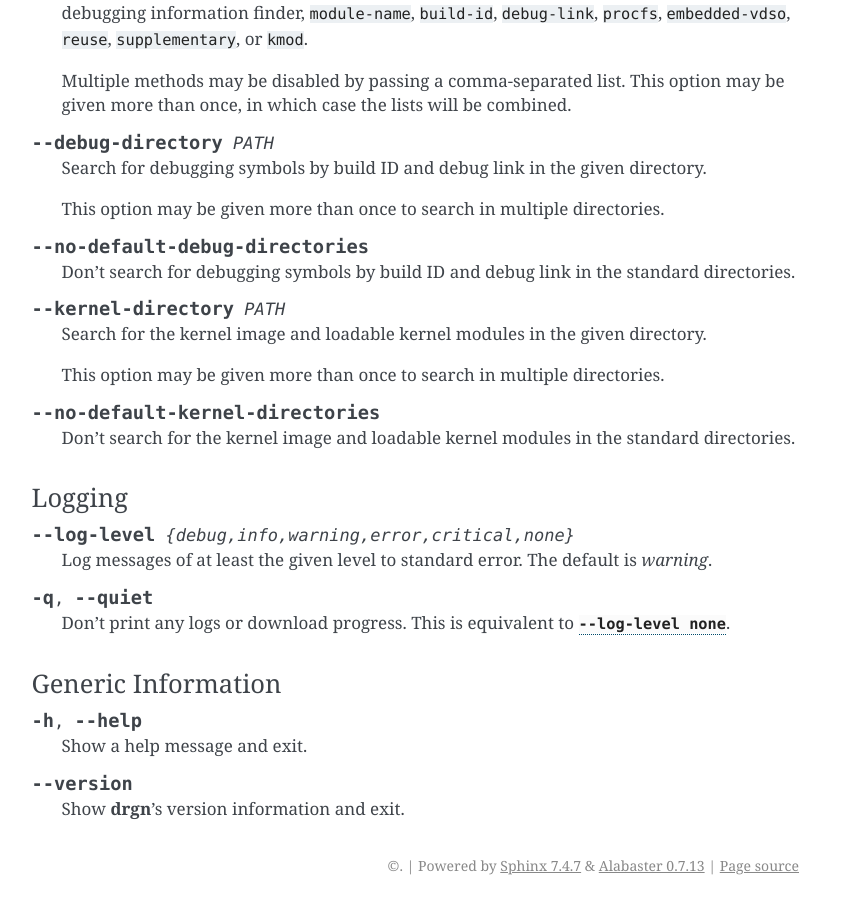
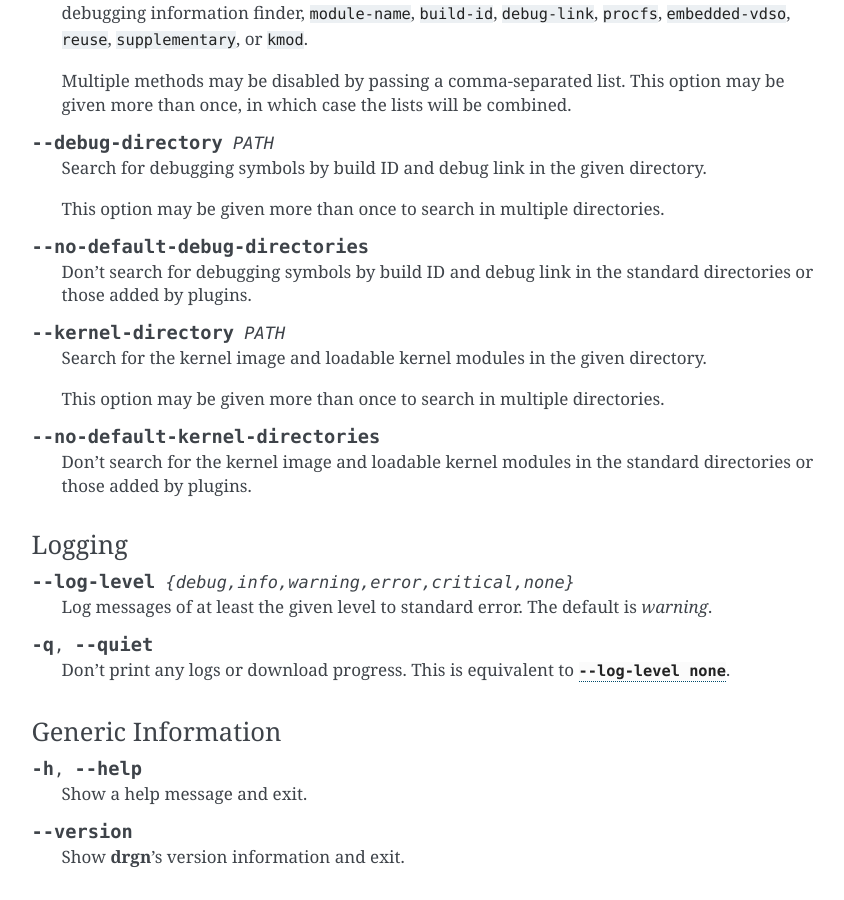
Before and after one commit to osandov/drgn, a Sphinx documentation site: the page built from docs/man/drgn.rst, in a window 1280 px wide and 900 px high, scrolled down 2337 px. Shown: the whole window, without its empty margins (311-1155 px from the left). Built offline with Sphinx 7.4.7, drawn with Linux system fonts in a browser that asks for light colours; pages that are not in the unit, such as notebooks, are missing from menus.

Commit message:
cli: document --no-default-{debug,kernel}-directories behavior with plugins
These options also disable directories added by plugins, so document
that.

Signed-off-by: Omar Sandoval <osandov@osandov.com>

```diff
--- a/docs/man/drgn.rst
+++ b/docs/man/drgn.rst
@@ -140,7 +140,7 @@ in the Python API.
 .. option:: --no-default-debug-directories
 
     Don't search for debugging symbols by build ID and debug link in the
-    standard directories.
+    standard directories or those added by plugins.
 
 .. option:: --kernel-directory {PATH}
 
@@ -152,7 +152,7 @@ in the Python API.
 .. option:: --no-default-kernel-directories
 
     Don't search for the kernel image and loadable kernel modules in the
-    standard directories.
+    standard directories or those added by plugins.
 
 Logging
 ^^^^^^^
```
Also changed, not shown: 1 other file.
